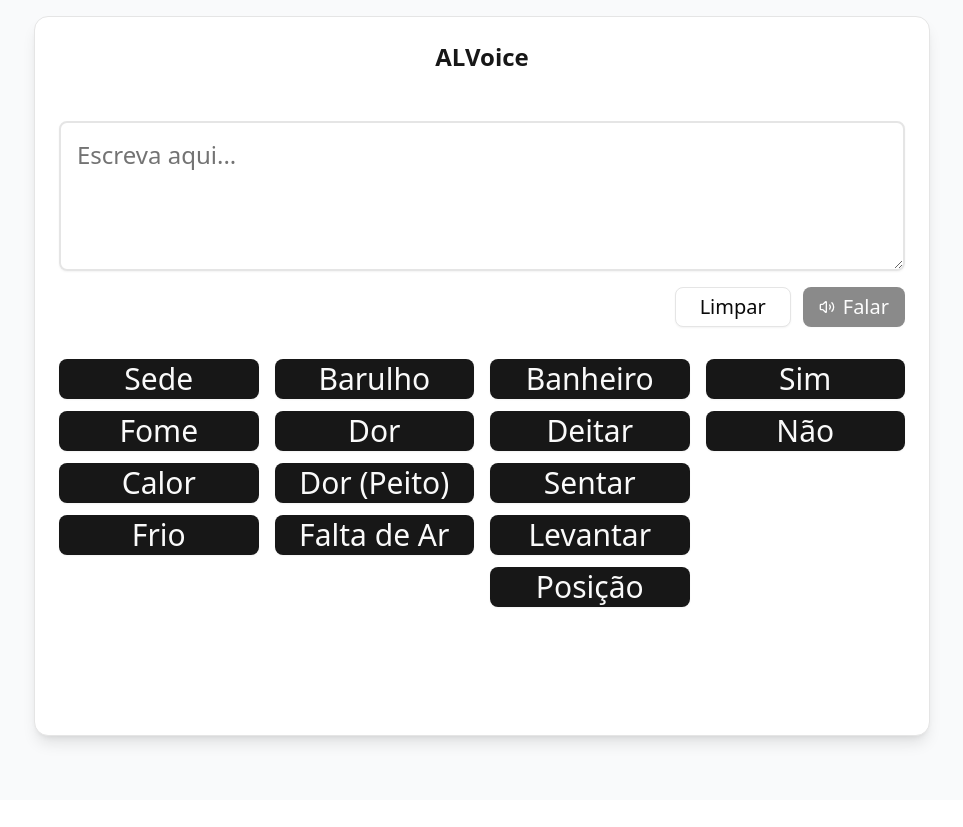
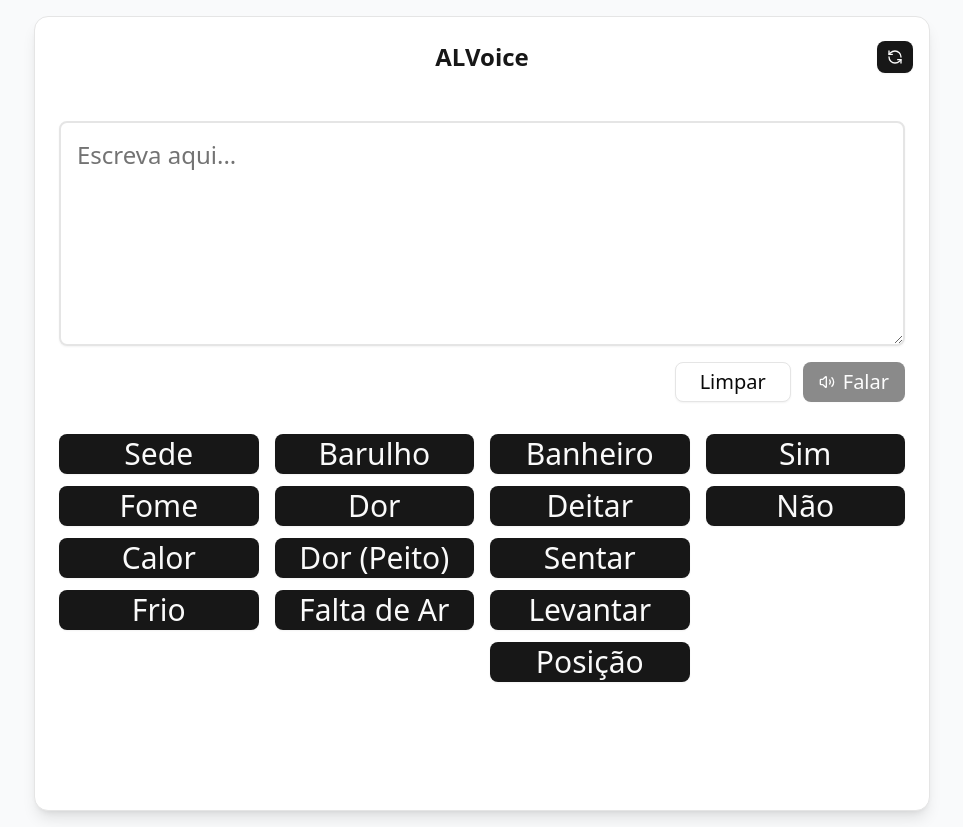
Before and after one commit to lobobruno/als-communication-interface, a Next.js app: page / in a window 1280 px wide. Shown: the whole page, without its empty margins (158-1121 px from the left). Before the commit the page ends 800 px from the top, so only its background shows below. Built offline with nearby package versions, Linux system fonts and the light colour scheme.

Commit message:
:tada: refresh page and large text area

```diff
--- a/src/app/page.tsx
+++ b/src/app/page.tsx
@@ -4,7 +4,7 @@ import { ElevenLabsClient, play } from "elevenlabs";
 import { Button } from "@/components/ui/button";
 import { Card, CardContent, CardHeader, CardTitle } from "@/components/ui/card";
 import { Textarea } from "@/components/ui/textarea";
-import { LoaderCircle, Pause, Play, Share, Volume2 } from "lucide-react";
+import { LoaderCircle, Pause, Play, Share, Volume2, RefreshCcw } from "lucide-react";
 import { useRef, useState } from "react";
 
 import { PlayAudioButton } from "@/components/audio-button";
@@ -176,20 +176,26 @@ export default function ALSCommunicationInterface() {
 	return (
 		<div className="min-h-screen p-4 bg-gray-50">
 			<Card className="max-w-4xl mx-auto shadow-lg">
-				<CardHeader className="">
+				<CardHeader className="relative">
 					<CardTitle className="text-2xl font-bold text-primary text-center">
 						ALVoice
 					</CardTitle>
+					<div className="absolute top-0 right-4">
+						<Button size="sm" onClick={() => window.location.reload()}>
+							<RefreshCcw />
+						</Button>
+					</div>
 				</CardHeader>
 				<CardContent className="p-6">
 					{/* Message input area */}
 					<div className="space-y-4">
 						<Textarea
+							rows={4}
 							ref={textareaRef}
 							value={message}
 							onChange={(e) => setMessage(e.target.value)}
 							placeholder="Escreva aqui..."
-							className="w-full min-h-[150px] text-2xl p-4 border-2 focus:border-primary"
+							className="w-full min-h-[225px] text-2xl p-4 border-2 focus:border-primary"
 							aria-label="Message input"
 						/>
 
```
